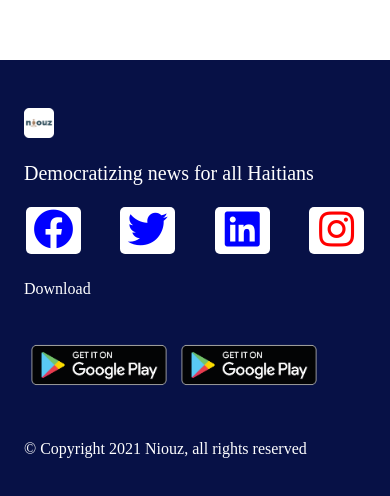
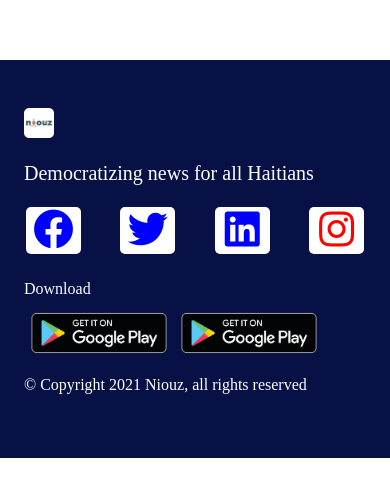
Before and after one commit to Niouz/testinglandingpage, a Next.js app: page / in a window 390 px wide. Shown: the part 330-826 px from the top of the page. Built offline with nearby package versions, Linux system fonts and the light colour scheme.

Commit message:
Add files via upload

```diff
--- a/styles/Footer.module.css
+++ b/styles/Footer.module.css
@@ -61,7 +61,7 @@
     }
 
     .download div {
-        margin: -1.5rem 0rem;
+        margin: -3.5rem 0rem;
         display: flex;
     }
 
```
